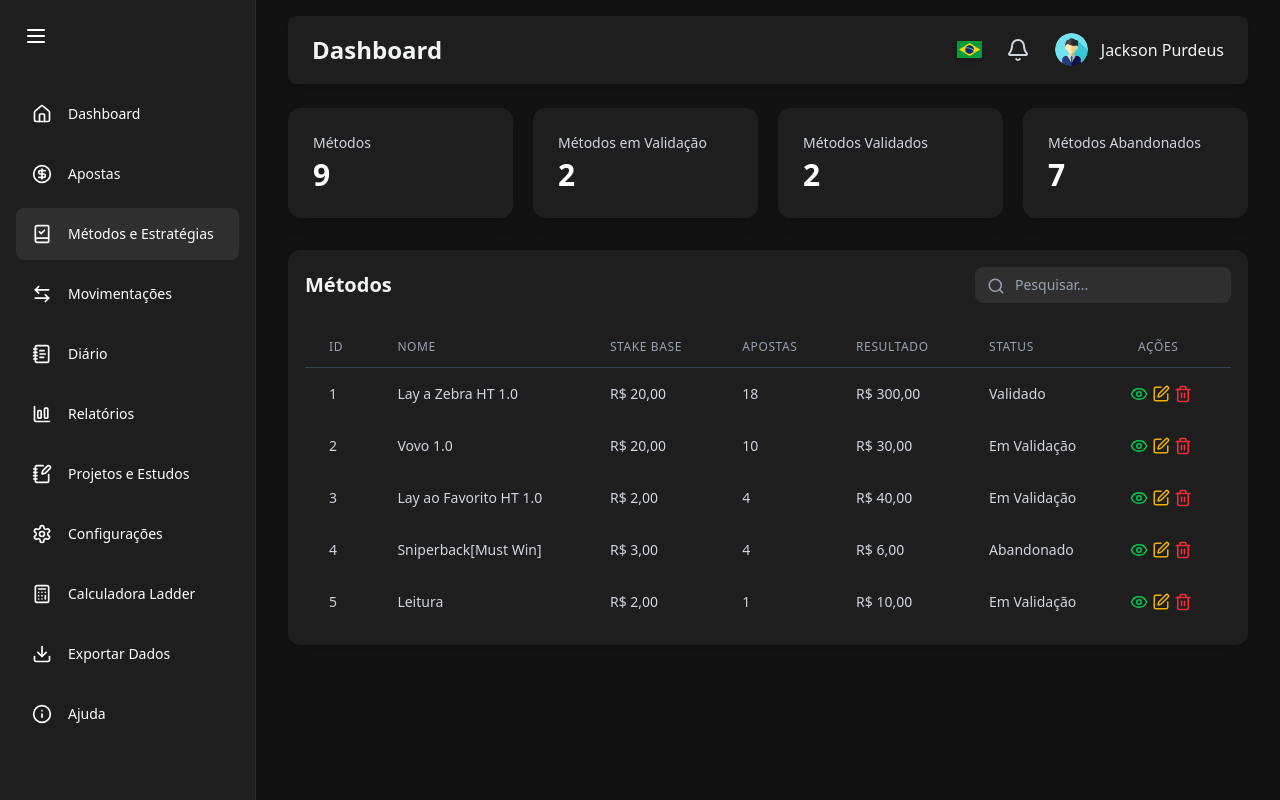
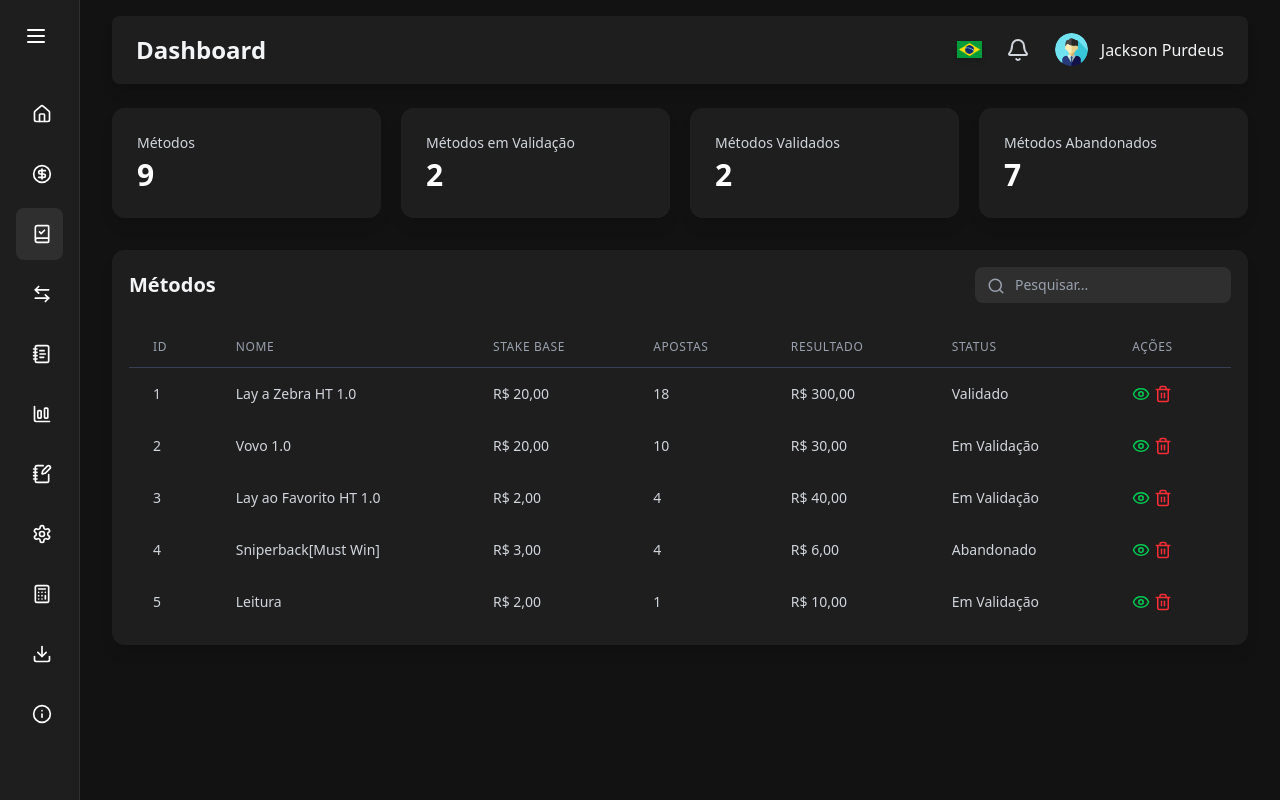
Before and after one commit to JacksonLRD/betting-tool-web, a Next.js app: page /methods in a window 1280 px wide. Built offline with nearby package versions, Linux system fonts and the light colour scheme.

Commit message:
feat: search and delete action

```diff
--- a/components/MethodsTable.tsx
+++ b/components/MethodsTable.tsx
@@ -2,8 +2,8 @@
 
 import { motion } from 'framer-motion'
 import data from '../public/data/data.json'
-import { useState } from 'react'
-import { Edit, Eye, Search, Trash2 } from 'lucide-react'
+import { useMemo, useState } from 'react'
+import { Eye, Search, Trash2 } from 'lucide-react'
 
 const METHOD_STATUS = {
   VALIDADO: 'Validado',
@@ -30,7 +30,6 @@ const METHOD_TABLE_LINE = [
   'status'
 ]
 
-const MethodsTable = () => {
 const isMoneyField = (field: string): boolean => {
   return field === 'accumulatedResult' || field === 'stakeBase'
 }
@@ -48,10 +47,28 @@ const MethodsTable = () => {
     status: METHOD_STATUS[item.status]
   }))
 }
-
+const MethodsTable = () => {
   const formatedMethods = formatMethod(data.methods)
 
   const [methods, setMethods] = useState(formatedMethods)
+  const [searchTerm, setSearchTerm] = useState('')
+
+  const filteredMethods = useMemo(() => {
+    return methods.filter((method) =>
+      method.name.toLowerCase().includes(searchTerm.toLowerCase())
+    )
+  }, [methods, searchTerm])
+
+  const handleDelete = (id) => {
+    const confirmDelete = window.confirm(
+      'Tem certeza que deseja deletar esse Método?'
+    )
+    if (confirmDelete) {
+      setMethods((prevMethods) =>
+        prevMethods.filter((method) => method.id !== id)
+      )
+    }
+  }
 
   return (
     <motion.div
@@ -68,6 +85,8 @@ const MethodsTable = () => {
           <input
             type="text"
             placeholder="Pesquisar..."
+            onChange={(e) => setSearchTerm(e.target.value)}
+            value={searchTerm}
             className="bg-[#2f2f2f] text-white placeholder-gray-400 rounded-lg pl-10 pr-4 py-2 w-full md:w-64 focus:outline-none focus:ring-2 focus:ring-gray-500 transition duration-200 text-sm"
           />
           <Search className="absolute left-3 top-2.5 text-gray-400" size={18} />
@@ -90,7 +109,7 @@ const MethodsTable = () => {
           </thead>
 
           <tbody className="divide-y divide-gray-700">
-            {methods.map((method) => (
+            {filteredMethods.map((method) => (
               <motion.tr
                 key={method.id}
                 initial={{ opacity: 0, y: 10 }}
@@ -114,10 +133,10 @@ const MethodsTable = () => {
                       <button className="text-green-500 hover:text-green-300 cursor-pointer">
                         <Eye size={16} />
                       </button>
-                      <button className="text-yellow-500 hover:text-yellow-300 cursor-pointer">
-                        <Edit size={16} />
-                      </button>
-                      <button className="text-red-500 hover:text-red-300 cursor-pointer">
+                      <button
+                        className="text-red-500 hover:text-red-300 cursor-pointer"
+                        onClick={() => handleDelete(method.id)}
+                      >
                         <Trash2 size={16} />
                       </button>
                     </div>
@@ -135,14 +154,14 @@ const MethodsTable = () => {
                 ))}
 
                 <td className="hidden md:table-cell px-6 py-4 whitespace-nowrap text-sm text-gray-300">
-                  <div className="flex space-x-1 -ml-2">
+                  <div className="flex space-x-1">
                     <button className="text-green-500 hover:text-green-300 mr-1 cursor-pointer">
                       <Eye size={18} />
                     </button>
-                    <button className="text-yellow-500 hover:text-yellow-300 mr-1 cursor-pointer">
-                      <Edit size={18} />
-                    </button>
-                    <button className="text-red-500 hover:text-red-300 mr-1 cursor-pointer">
+                    <button
+                      className="text-red-500 hover:text-red-300 mr-1 cursor-pointer"
+                      onClick={() => handleDelete(method.id)}
+                    >
                       <Trash2 size={18} />
                     </button>
                   </div>
--- a/components/Sidebar.tsx
+++ b/components/Sidebar.tsx
@@ -57,7 +57,7 @@ const sidebarItems: Item[] = [
 ]
 
 const Sidebar = () => {
-  const [isSidebarOpen, setIsSidebarOpen] = useState(true)
+  const [isSidebarOpen, setIsSidebarOpen] = useState(false)
 
   const pathname = usePathname()
 
```
Lines whose indentation alone changed are shown as unchanged.
